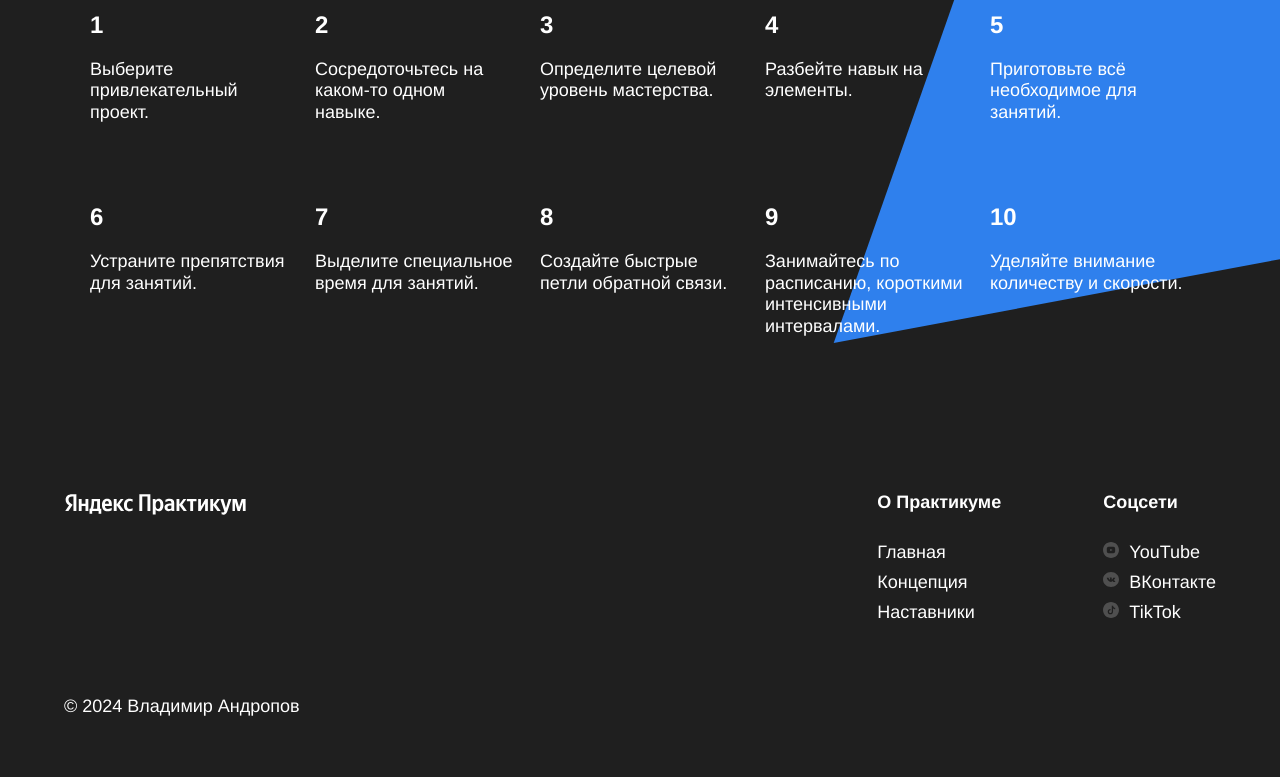
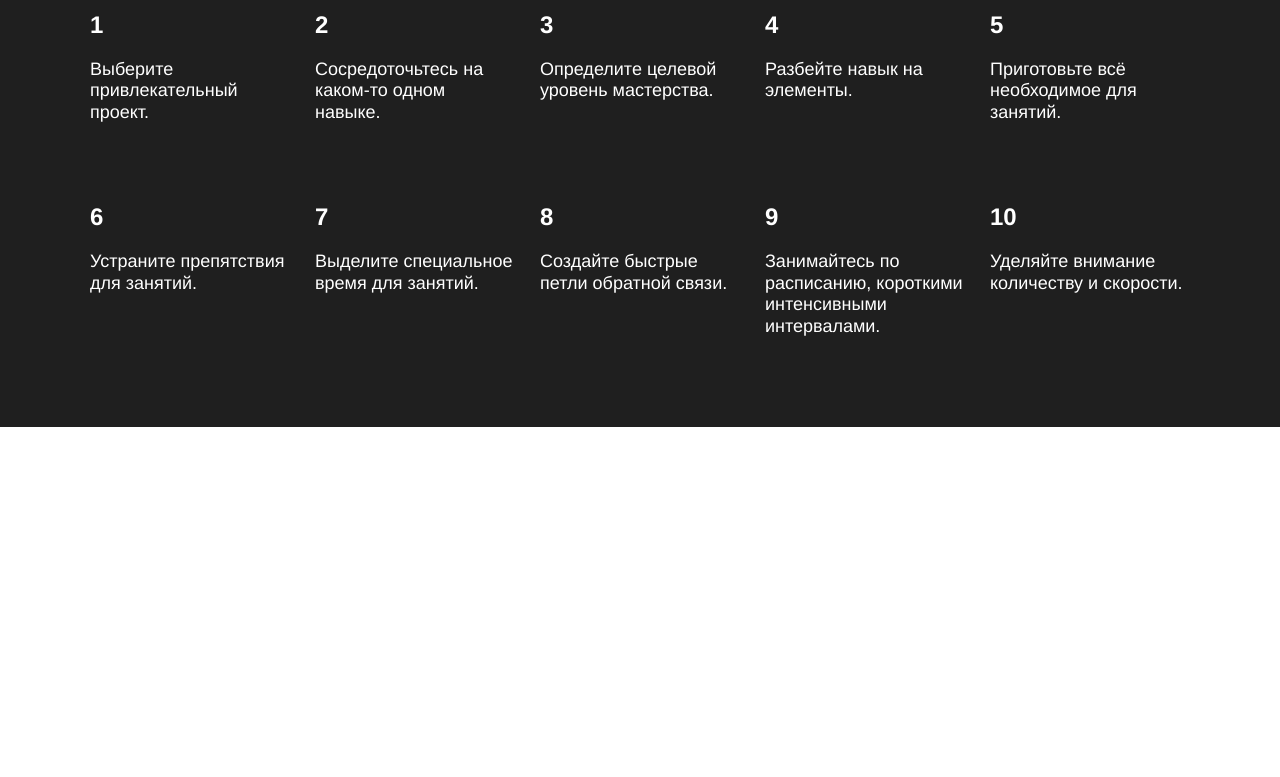
Before and after one commit to barbara-rass/project1.2, a plain HTML site: page sprint-1__startkit/index.html in a window 1280 px wide. Shown: the part 3283-4060 px from the top of the page. After the commit the page ends 3710 px from the top, so only its background shows below. Drawn offline with Linux system fonts and the light colour scheme.

Commit message:
Update index.html

```diff
--- a/sprint-1__startkit/index.html
+++ b/sprint-1__startkit/index.html
@@ -193,38 +193,7 @@
             </p>
           </div>
         </div>
-        <img src="./images/kaufman-triangle.svg" alt="Синий Треугольник" class="kaufman__triangle">
-      </section>
-    </main>
 
-    <footer class="footer">
-      <div class="footer__columns">
-        <div class="footer__column footer__column_content_copyright">
-          <img src="./images/logo_place_footer.svg" alt="Логотип Яндекс.Практикум" class="logo logo_place_footer">
-          <p class="footer__autor">&copy; 2024 Владимир Андропов</p>
-        </div>
-        <nav class="footer__column footer__column_content_info">
-          <h3 class="footer__column-heading">О Практикуме</h3>
-          <ul class="footer__column-links">
-            <li><a href="#" class="footer__column-link">Главная</a></li>
-            <li><a href="#" class="footer__column-link">Концепция</a></li>
-            <li><a href="#" class="footer__column-link">Наставники</a></li>
-          </ul>
-        </nav>
-        <nav class="footer__column footer__column_content_social">
-          <h3 class="footer__column-heading">Соцсети</h3>
-          <ul class="footer__column-links">
-            <li>
-              <a href="https://www.youtube/" class="footer__column-link"><img src="./images/youtube_color_white.svg"
-                  alt="YouTube" class="footer__social-icon">YouTube</a>
-            </li>
-            <li>
-              <a href="https://vk.com" class="footer__column-link"><img src="./images/vk_color_white.svg"
-                  alt="ВКонтакте" class="footer__social-icon">ВКонтакте</a>
-            </li>
-            <li>
-              <a href="https://www.tiktok.com" class="footer__column-link"><img src="./images/tiktok_color_white.svg"
-                  alt="TikTok" class="footer__social-icon">TikTok</a>
             </li>
           </ul>
         </nav>
```
